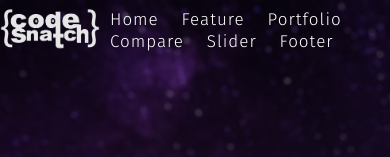
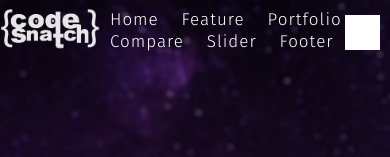
Before and after one commit to HenryGarmendia/codetrack_site, a website: page index.html in a window 390 px wide. Shown: the top 157 px of the page. Drawn offline with nearby package versions, Linux system fonts and the light colour scheme; a web font is replaced by a local one.

Commit message:
added a testing header-menu__trigger for development

```diff
--- a/index.html
+++ b/index.html
@@ -37,6 +37,7 @@
 
     <!-- ::SECTION COVER-MAIN
     ======================================== -->
+    <div class='main-overlay main-overlay__js'></div><!-- //main-overlay END -->
     <section class="header-main" id="home">
       <header>
         <nav class="header-main__nav-wrapper">
@@ -55,6 +56,7 @@
             <li><a href="#footer">Footer</a></li>
           </ul><!-- //header-main__menu -->
         </nav><!-- //nav-wrapper -->
+        <div class='header-main__trigger header-main__trigger-js'></div><!-- //header-main__trigger END -->
       </header><!-- //header END -->
 
       <div class='header-main__hero-wrapper'>
--- a/sass/components/_header.scss
+++ b/sass/components/_header.scss
@@ -129,4 +129,17 @@
       } // &__btnPortfolio, &__btnCta
     } // &--btnMain
   } // &__hero-wrapper
-}
+
+  @media only screen and (max-width: 950px) {
+    &__trigger {
+      background-color: $color-white;
+      display: block;
+      height: 35px;
+      position: absolute;
+      right: 10px;
+      top: 15px;
+      width: 35px;
+      z-index: 10;
+    }
+  }
+} // header-main
```
Also changed, not shown: css/style.css.
